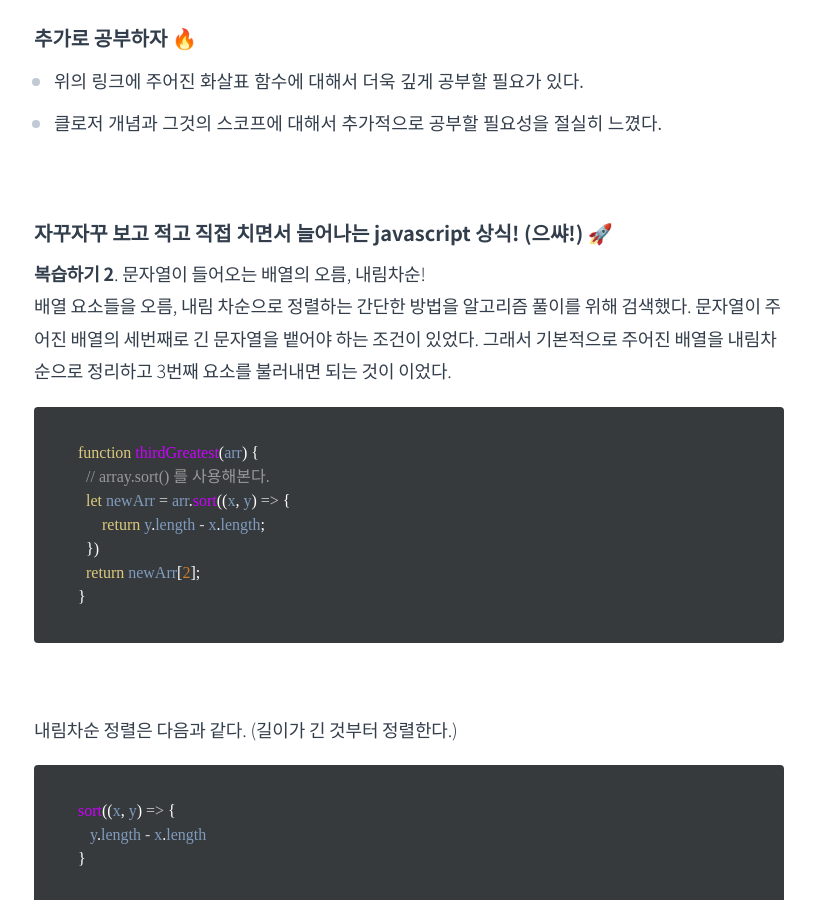
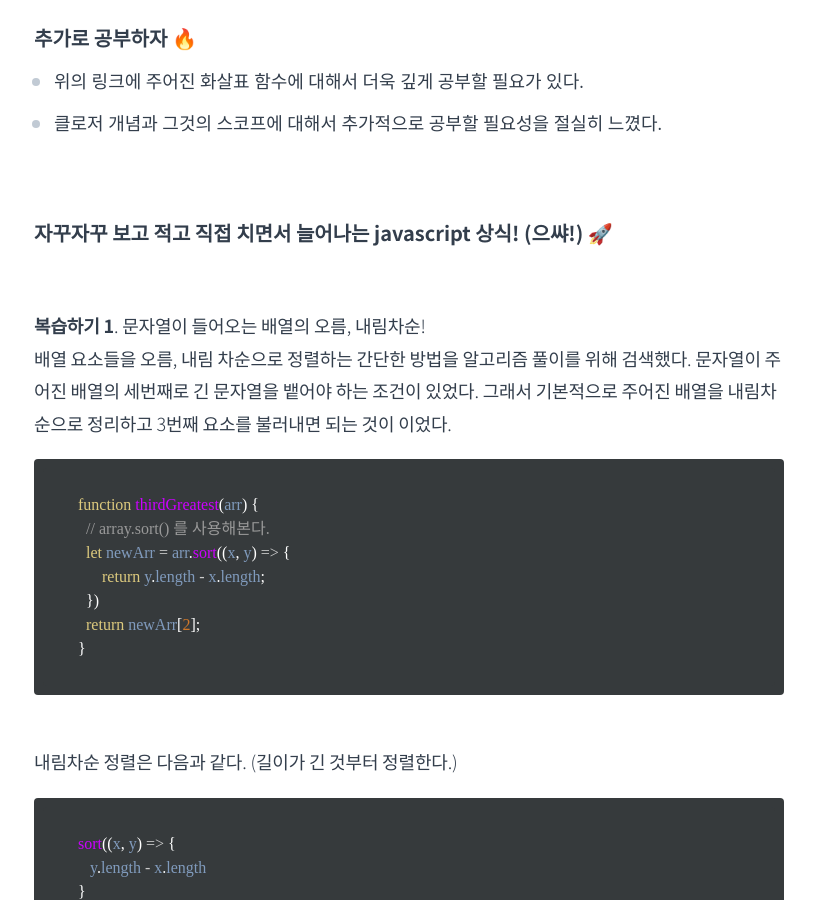
Before and after one commit to hankyeolk/hankyeolk.github.io, a Jekyll site: the page built from TIL/20_2020.07.04.md, in a window 1280 px wide and 900 px high, scrolled down 1177 px. Shown: the whole window, without its empty margins (231-1046 px from the left). Built offline with Jekyll 4.4.1, drawn with Linux system fonts in a browser that asks for light colours; some web fonts are replaced.

Commit message:
Update 20_2020.07.04.md

````diff
--- a/TIL/20_2020.07.04.md
+++ b/TIL/20_2020.07.04.md
@@ -54,8 +54,9 @@
 <br>
 
 ### 자꾸자꾸 보고 적고 직접 치면서 늘어나는 javascript 상식! (으쌰!) 🚀
+<br>
 
-**복습하기 2**.  문자열이 들어오는 배열의 오름, 내림차순!
+**복습하기 1**.  문자열이 들어오는 배열의 오름, 내림차순!
 <br>
 배열 요소들을 오름, 내림 차순으로 정렬하는 간단한 방법을 알고리즘 풀이를 위해 검색했다. 문자열이 주어진 배열의 세번째로 긴 문자열을 뱉어야 하는 조건이 있었다. 그래서 기본적으로 주어진 배열을 내림차순으로 정리하고 3번째 요소를 불러내면 되는 것이 이었다.
 
@@ -69,7 +70,6 @@
 }
 ```
 <br>
-
 내림차순 정렬은 다음과 같다. (길이가 긴 것부터 정렬한다.)
 
 ```js
@@ -78,7 +78,6 @@
 }
 ```
 <br>
-
 오름차순 정렬은 다음과 같다. (길이가 작은 것 부터 정렬한다.)
 
 ```js
````
